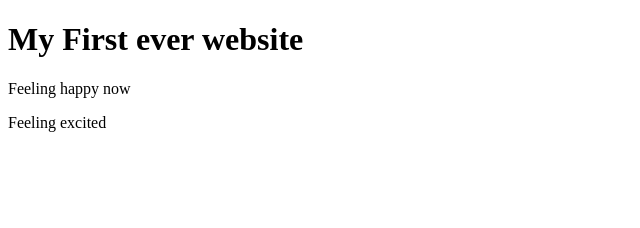
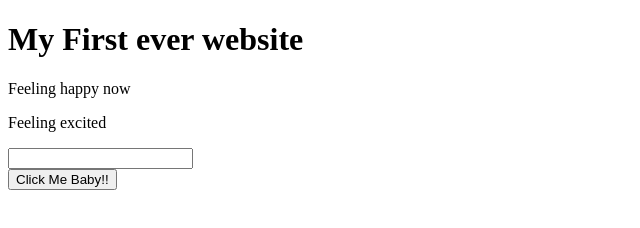
Before and after one commit to najim2/my-first-website, a plain HTML site: page index.html in a window 1280 px wide. Shown: the whole page, without its empty margins (0-640 px from the left). Drawn offline with Linux system fonts and the light colour scheme.

Commit message:
done adding button

```diff
--- a/index.html
+++ b/index.html
@@ -9,5 +9,8 @@
     <h1>My First ever website</h1>
     <p>Feeling happy now</p>
     <p>Feeling excited</p>
+    <input type="text">
+    <br>
+    <button>Click Me Baby!!</button>
 </body>
 </html>
```
